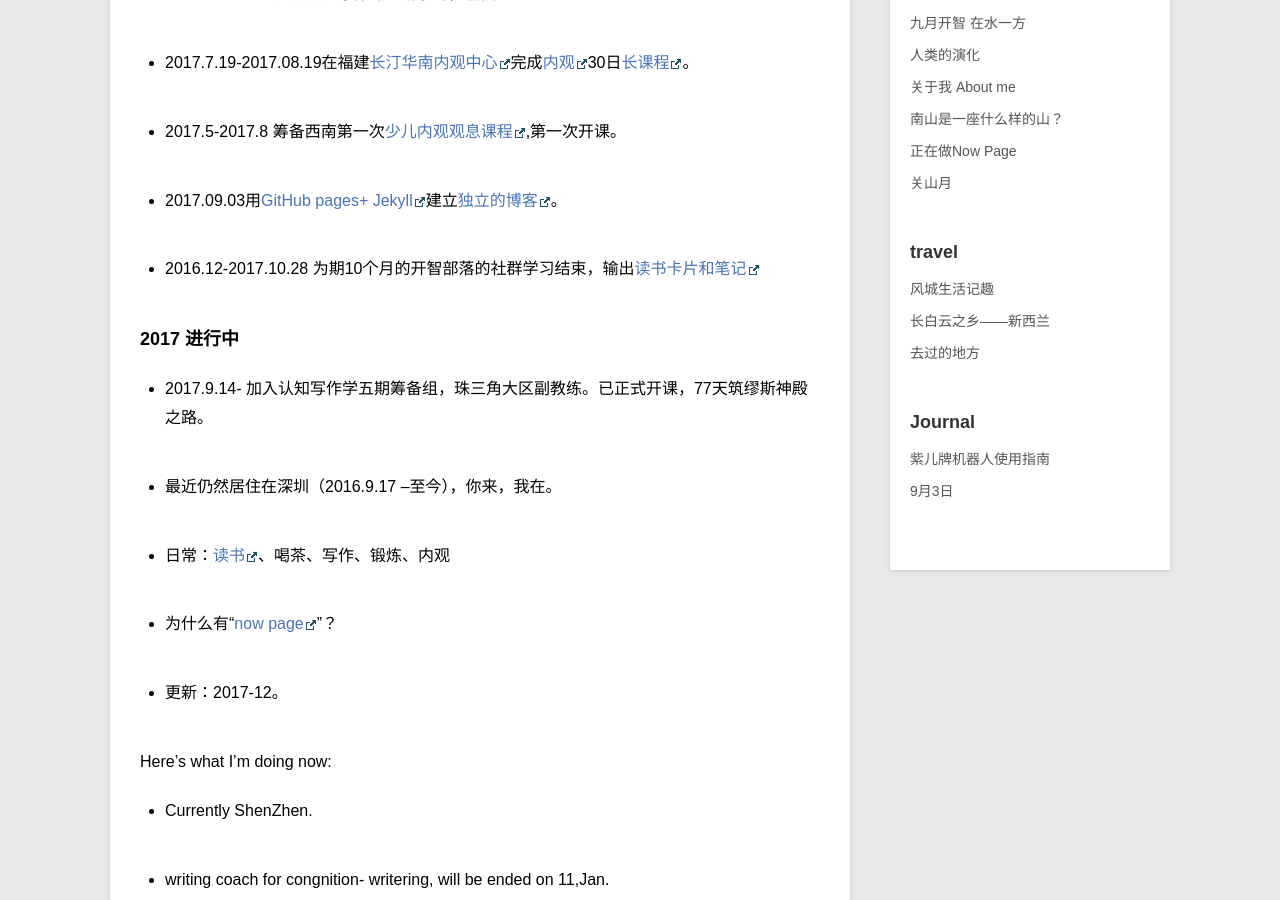
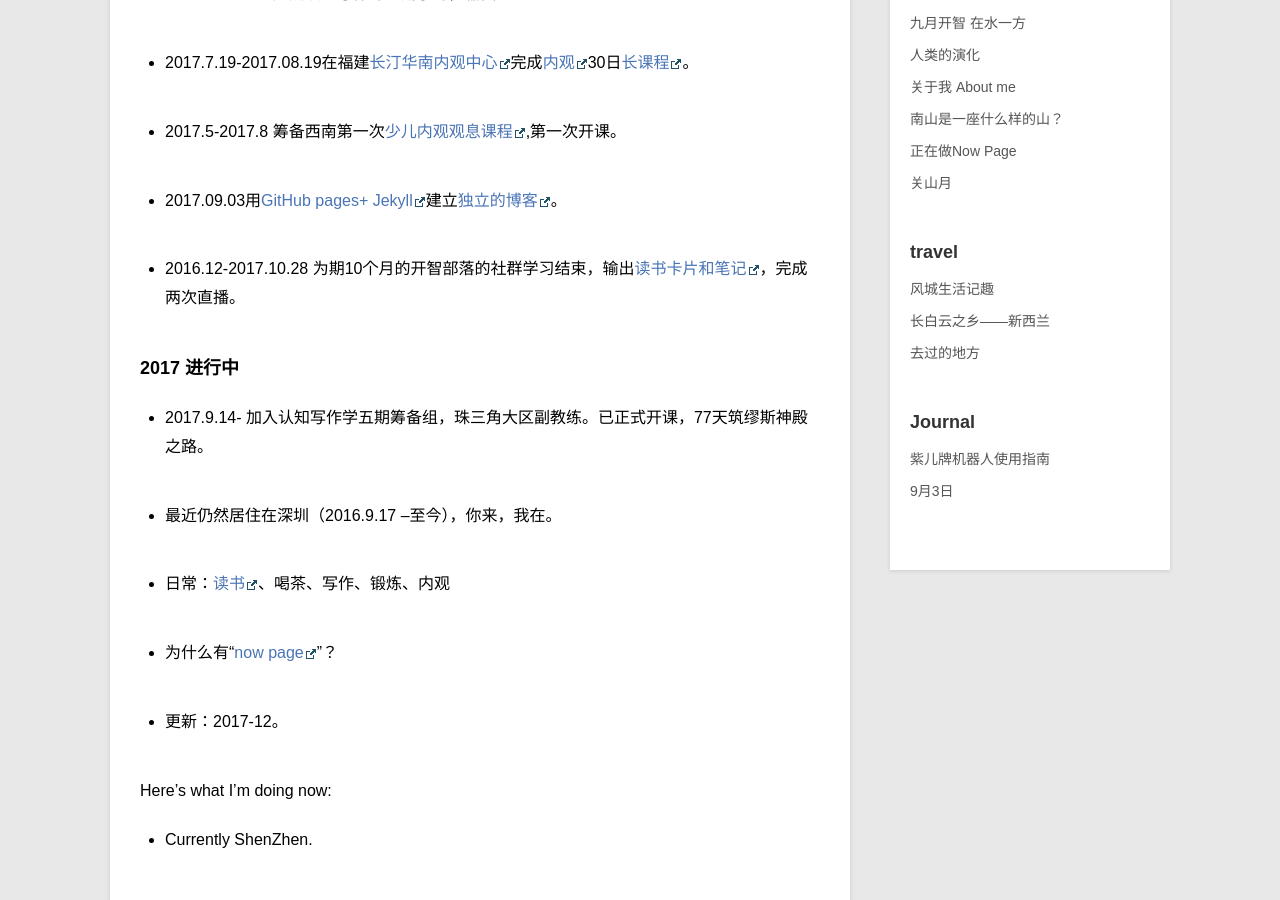
Before and after one commit to violettianjie/violettianjie.github.io, a Jekyll site: the page built from _posts/blog/2017-09-03-now.md, in a window 1280 px wide and 900 px high, scrolled down 326 px. Built offline with Jekyll 4.4.1, drawn with Linux system fonts in a browser that asks for light colours; comment, search, counter and statistics services are not loaded.

Commit message:
Update 2017-09-03-now.md

```diff
--- a/_posts/blog/2017-09-03-now.md
+++ b/_posts/blog/2017-09-03-now.md
@@ -15,7 +15,7 @@ category: blog
 
 - 2017.09.03用[GitHub pages+ Jekyll](https://violettianjie.github.io/03sep)建立[独立的博客](https://violettianjie.github.io)。
 
-- 2016.12-2017.10.28  为期10个月的开智部落的社群学习结束，输出[读书卡片和笔记](https://www.gitbook.com/book/violettianjie/openmind/details)
+- 2016.12-2017.10.28  为期10个月的开智部落的社群学习结束，输出[读书卡片和笔记](https://www.gitbook.com/book/violettianjie/openmind/details)，完成两次直播。
 
 ### 2017 进行中
 
```
